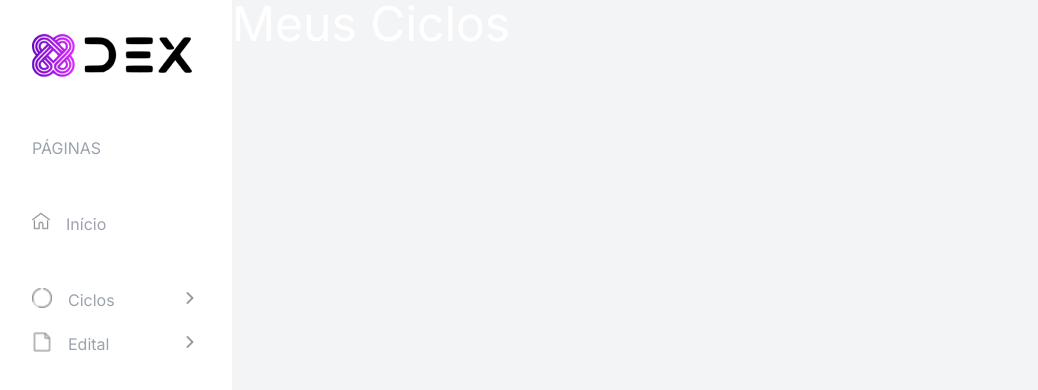
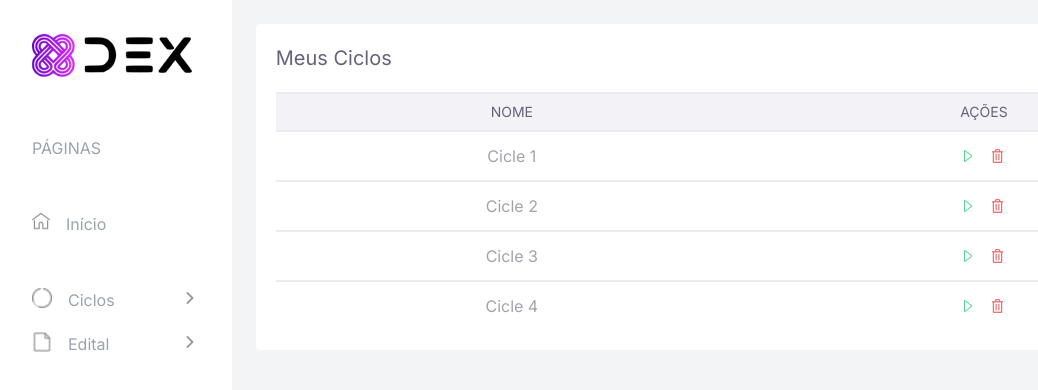
Before and after one commit to joaovmeneses/react-planner-web, a Next.js app: page /site/meus-ciclos in a window 1280 px wide. Shown: the top 390 px of the page, without its empty margins (16-1054 px from the left). Built offline with nearby package versions, Linux system fonts and the light colour scheme.

Commit message:
Criada a página Meus Ciclos

```diff
--- a/src/app/site/meus-ciclos/page.tsx
+++ b/src/app/site/meus-ciclos/page.tsx
@@ -1,8 +1,29 @@
+"use client"
 
-
+import Cicle from "@/components/my-cicles/Cicle";
+import CicleProps from "@/interfaces/Cicle";
+import { useState } from "react"
 
 export default function MeusCiclos(){
+
+const [myCicles,setMyCicles] = useState<CicleProps[]>([{id: "1", title:"Cicle 1"},
+{id: "2", title:"Cicle 2"},{id: "3", title:"Cicle 3"},
+{id: "4", title:"Cicle 4"}]);
+
+const handleDeleteCicle = (id: string) => {
+    setMyCicles(prevCicles => prevCicles.filter(cicle => cicle.id !== id));
+};
+
     return(
-        <div className="text-5xl text-white">Meus Ciclos</div>
+        <section className="bg-white text-[#67617a] m-6 p-5 rounded">
+            <h2 className="mb-5 text-xl">Meus Ciclos</h2>
+            <div className="flex w-full bg-[#f3f2f7] border-t-2 border-[#eceaf1] py-2 text-sm">
+                <p className="w-1/2 text-center">NOME</p>
+                <p className="w-1/2 text-center">AÇÕES</p>
+            </div>
+            {myCicles.map((myCicle)=>(
+                <Cicle key={myCicle.id} id={myCicle.id} title={myCicle.title} onDelete={handleDeleteCicle}/>
+            ))}
+        </section>
     )
 }
--- /dev/null
+++ b/src/components/my-cicles/Cicle.tsx
@@ -0,0 +1,38 @@
+"use client"
+
+import CicleProps from "@/interfaces/Cicle";
+import ModalDelete from "./ModalDelete";
+import { useState } from "react";
+
+const Cicle: React.FC<CicleProps & {onDelete: (id:string) => void}> = ({title,id,onDelete}) =>{
+
+    const [modalDelete,setModalDelete] = useState(false);
+
+    const onClose: React.MouseEventHandler<HTMLButtonElement> = () =>{
+        setModalDelete(!modalDelete);
+    }
+
+    const onDeleteModal: React.MouseEventHandler<HTMLButtonElement> = () =>{
+        setModalDelete(!modalDelete);
+        onDelete(id);
+    }
+
+    return(
+        <div className="flex text-[#a4a2ad] border-t-2 border-[#eceaf1] py-3">
+            <p className="w-1/2 text-center">{title}</p>
+            <div className="flex justify-center w-1/2 gap-5">
+                <button>
+                    <img src="/img/my-cicles/icon _play_green.png" alt="botão de play" />
+                </button>
+                <button onClick={onClose}>
+                    <img src="/img/my-cicles/icon _trash.png" alt="botão de eliminar ciclo" />
+                </button>
+            </div>
+            {modalDelete &&(
+                <ModalDelete onClose={onClose} onDelete={onDeleteModal}/>
+            )}
+        </div>
+    )
+}
+
+export default Cicle;
--- /dev/null
+++ b/src/components/my-cicles/ModalDelete.tsx
@@ -0,0 +1,32 @@
+
+
+interface ModalDeleteProps{
+    onClose: React.MouseEventHandler<HTMLButtonElement>,
+    onDelete: React.MouseEventHandler<HTMLButtonElement>,
+}
+
+const ModalDelete: React.FC<ModalDeleteProps> = ({onClose,onDelete}) =>{
+    return (
+        <div className="fixed inset-0 z-50 flex justify-center items-center bg-gray-800 bg-opacity-75">
+          <div className="bg-white rounded-lg p-8 max-w-md">
+            <h3 className="text-xl mb-4">Quer eliminar o ciclo?</h3>
+            <div className="flex justify-end">
+              <button
+                className="px-4 py-2 mr-2 bg-red-500 text-white rounded hover:bg-red-600"
+                onClick={onDelete}
+              >
+                Sim
+              </button>
+              <button
+                className="px-4 py-2 bg-gray-400 text-white rounded hover:bg-gray-500"
+                onClick={onClose}
+              >
+                Não
+              </button>
+            </div>
+          </div>
+        </div>
+      );
+    };
+
+export default ModalDelete;
--- /dev/null
+++ b/src/interfaces/Cicle.ts
@@ -0,0 +1,4 @@
+export default interface CicleProps{
+    id: string;
+    title: string;
+}
```
Also changed, not shown: public/img/my-cicles/icon _play_green.png (added), public/img/my-cicles/icon _trash.png (added).
